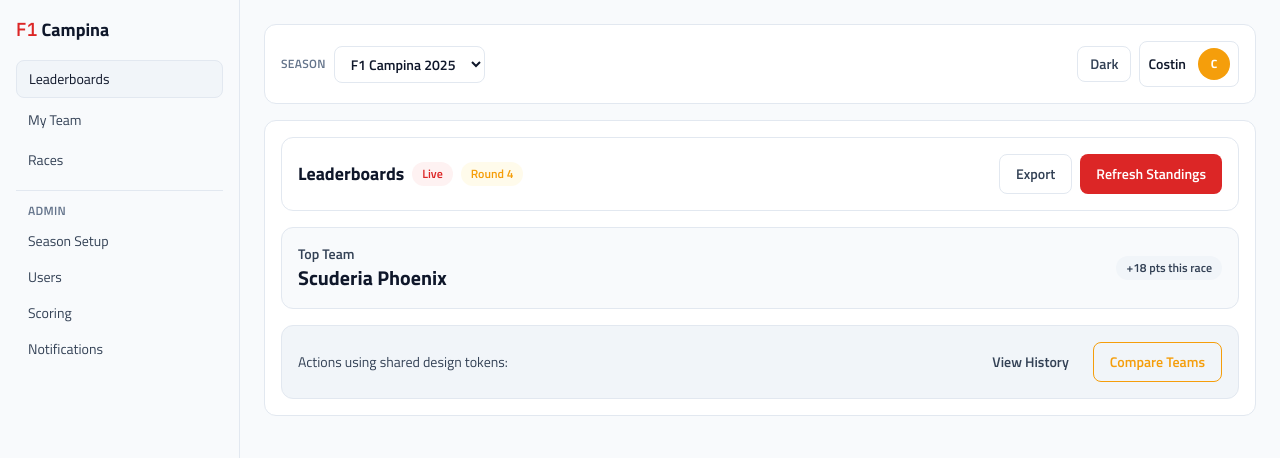
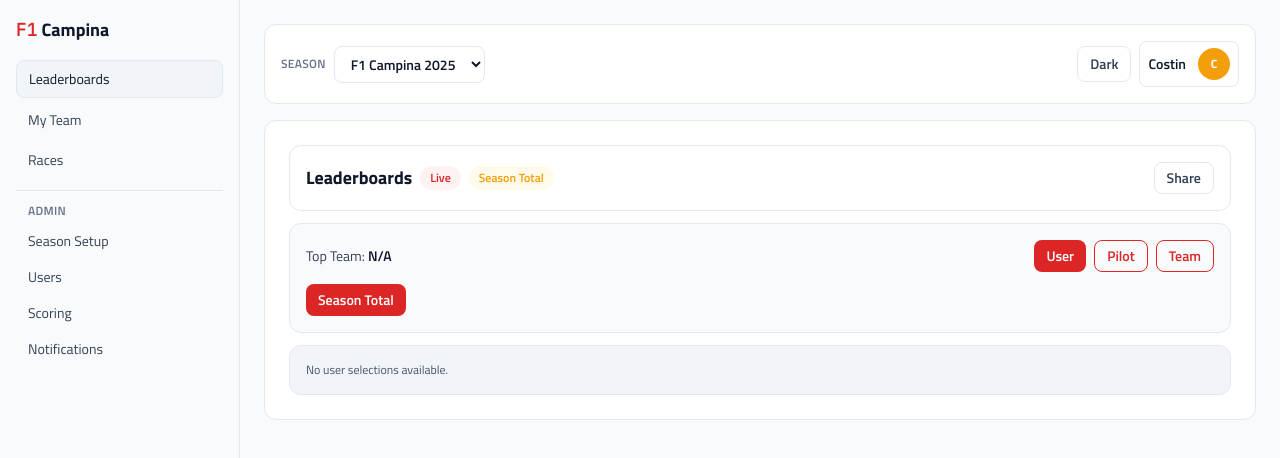
Before and after one commit to CostinIoana/F1-League, a React (Vite) app in the folder my-app/: page /leaderboards in a window 1280 px wide. Shown: the top 458 px of the page. Built offline with nearby package versions, Linux system fonts and the light colour scheme.

Commit message:
feat leaderboards tabs and scope filters
- add user/pilot/team leaderboard tabs

- add season total vs per-race scope selector

- add share to clipboard for standings

```diff
--- a/my-app/src/pages/LeaderboardsPage.tsx
+++ b/my-app/src/pages/LeaderboardsPage.tsx
@@ -1,49 +1,306 @@
+import { useMemo, useState } from "react";
 import { Badge } from "../components/ui/Badge";
 import { Button } from "../components/ui/Button";
 import { Surface } from "../components/ui/Surface";
+import { useSeasons } from "../seasons/useSeasons";
+import { useSession } from "../session/useSession";
+
+type LeaderboardTab = "users" | "pilots" | "teams";
+type StoredTeamSelection = {
+  selectedSlotIds?: string[];
+  locked?: boolean;
+};
+
+const TEAM_SELECTION_KEY_PREFIX = "f1league.teamSelection";
+const SEASON_TOTAL_SCOPE = "season-total";
+
+function getUserSelectionsFromStorage(seasonId: string) {
+  const users: Array<{ email: string; selectedSlotIds: string[]; locked: boolean }> = [];
+  for (let index = 0; index < localStorage.length; index += 1) {
+    const key = localStorage.key(index);
+    if (!key || !key.startsWith(`${TEAM_SELECTION_KEY_PREFIX}.${seasonId}.`)) {
+      continue;
+    }
+    const email = key.slice(`${TEAM_SELECTION_KEY_PREFIX}.${seasonId}.`.length);
+    const raw = localStorage.getItem(key);
+    if (!raw) {
+      continue;
+    }
+    try {
+      const parsed = JSON.parse(raw) as StoredTeamSelection;
+      const selectedSlotIds = Array.isArray(parsed.selectedSlotIds)
+        ? parsed.selectedSlotIds.filter((slotId): slotId is string => typeof slotId === "string")
+        : [];
+      users.push({ email, selectedSlotIds, locked: Boolean(parsed.locked) });
+    } catch {
+      // Ignore malformed entries.
+    }
+  }
+  return users;
+}
+
+function getPositionClass(position: number) {
+  if (position === 1) {
+    return "bg-amber-100 text-amber-700";
+  }
+  if (position === 2) {
+    return "bg-slate-200 text-slate-700";
+  }
+  if (position === 3) {
+    return "bg-orange-100 text-orange-700";
+  }
+  return "bg-[var(--color-neutral-100)] text-[var(--color-neutral-700)]";
+}
 
 export function LeaderboardsPage() {
+  const { session, loading } = useSession();
+  const { seasons } = useSeasons();
+  const [activeTab, setActiveTab] = useState<LeaderboardTab>("users");
+  const [scoreScope, setScoreScope] = useState<string>(SEASON_TOTAL_SCOPE);
+  const [shareMessage, setShareMessage] = useState<string | null>(null);
+
+  const selectedSeason = useMemo(() => {
+    if (!session) {
+      return null;
+    }
+    return seasons.find((season) => season.id === session.selectedSeasonId) ?? null;
+  }, [session, seasons]);
+
+  const pointsBySlot = useMemo(() => {
+    const result: Record<string, number> = {};
+    if (!selectedSeason) {
+      return result;
+    }
+    if (scoreScope === SEASON_TOTAL_SCOPE) {
+      selectedSeason.raceScores.forEach((raceScore) => {
+        raceScore.entries.forEach((entry) => {
+          result[entry.slotId] = (result[entry.slotId] ?? 0) + entry.points;
+        });
+      });
+      return result;
+    }
+
+    const raceScore = selectedSeason.raceScores.find((item) => item.raceId === scoreScope);
+    raceScore?.entries.forEach((entry) => {
+      result[entry.slotId] = entry.points;
+    });
+    return result;
+  }, [selectedSeason, scoreScope]);
+
+  const pilotStandings = useMemo(() => {
+    if (!selectedSeason) {
+      return [] as Array<{ slotId: string; pilotName: string; teamName: string; points: number }>;
+    }
+    return selectedSeason.teams
+      .flatMap((team) =>
+        team.pilots
+          .filter((pilot) => pilot.selectedForDraft)
+          .map((pilot) => ({
+            slotId: pilot.slotId,
+            pilotName: pilot.name,
+            teamName: team.name,
+            points: pointsBySlot[pilot.slotId] ?? 0,
+          }))
+      )
+      .sort((a, b) => b.points - a.points);
+  }, [selectedSeason, pointsBySlot]);
+
+  const teamStandings = useMemo(() => {
+    const pointsByTeam: Record<string, { teamName: string; points: number }> = {};
+    pilotStandings.forEach((pilot) => {
+      pointsByTeam[pilot.teamName] = {
+        teamName: pilot.teamName,
+        points: (pointsByTeam[pilot.teamName]?.points ?? 0) + pilot.points,
+      };
+    });
+    return Object.values(pointsByTeam).sort((a, b) => b.points - a.points);
+  }, [pilotStandings]);
+
+  const userStandings = useMemo(() => {
+    if (!selectedSeason) {
+      return [] as Array<{ email: string; points: number; locked: boolean }>;
+    }
+    return getUserSelectionsFromStorage(selectedSeason.id)
+      .map((userSelection) => ({
+        email: userSelection.email,
+        points: userSelection.selectedSlotIds.reduce(
+          (sum, slotId) => sum + (pointsBySlot[slotId] ?? 0),
+          0
+        ),
+        locked: userSelection.locked,
+      }))
+      .sort((a, b) => b.points - a.points);
+  }, [selectedSeason, pointsBySlot]);
+
+  const topTeam = teamStandings[0]?.teamName ?? "N/A";
+  const selectedRaceName =
+    scoreScope === SEASON_TOTAL_SCOPE
+      ? "Season Total"
+      : selectedSeason?.races.find((race) => race.id === scoreScope)?.name ?? "Race";
+
+  const shareText = useMemo(() => {
+    const headline = `F1 League Leaderboard - ${selectedSeason?.name ?? ""} ${selectedSeason?.year ?? ""} (${selectedRaceName})`;
+    const lines =
+      activeTab === "users"
+        ? userStandings.slice(0, 5).map((user, index) => `${index + 1}. ${user.email} - ${user.points} pts`)
+        : activeTab === "pilots"
+          ? pilotStandings.slice(0, 5).map((pilot, index) => `${index + 1}. ${pilot.pilotName} - ${pilot.points} pts`)
+          : teamStandings.slice(0, 5).map((team, index) => `${index + 1}. ${team.teamName} - ${team.points} pts`);
+    return [headline, ...lines].join("\n");
+  }, [selectedSeason, selectedRaceName, activeTab, userStandings, pilotStandings, teamStandings]);
+
+  const handleShare = async () => {
+    try {
+      await navigator.clipboard.writeText(shareText);
+      setShareMessage("Leaderboard copied to clipboard.");
+    } catch {
+      setShareMessage("Could not copy leaderboard.");
+    }
+  };
+
+  if (loading || !session) {
+    return <div className="p-6 text-sm text-[var(--color-neutral-700)]">Loading leaderboards...</div>;
+  }
+
+  if (!selectedSeason) {
+    return (
+      <div className="p-6 text-sm text-[var(--color-neutral-700)]">
+        No season selected.
+      </div>
+    );
+  }
+
   return (
-    <div className="grid gap-4">
+    <div className="space-y-3 p-2">
       <Surface>
         <div className="flex flex-wrap items-center justify-between gap-3">
           <div className="flex items-center gap-2">
             <h1 className="text-lg font-bold">Leaderboards</h1>
             <Badge tone="primary">Live</Badge>
-            <Badge tone="secondary">Round 4</Badge>
+            <Badge tone="secondary">{selectedRaceName}</Badge>
           </div>
           <div className="flex items-center gap-2">
-            <Button variant="outline" tone="neutral">
-              Export
+            <Button variant="outline" tone="neutral" size="sm" onClick={handleShare}>
+              Share
             </Button>
-            <Button tone="primary">Refresh Standings</Button>
           </div>
         </div>
+        {shareMessage && <div className="mt-2 text-xs text-[var(--color-neutral-600)]">{shareMessage}</div>}
       </Surface>
 
       <Surface tone="subtle">
-        <div className="flex items-center justify-between">
-          <div>
-            <p className="text-sm font-semibold text-[var(--color-neutral-700)]">Top Team</p>
-            <p className="text-xl font-bold">Scuderia Phoenix</p>
+        <div className="flex flex-wrap items-center justify-between gap-2">
+          <div className="text-sm text-[var(--color-neutral-700)]">
+            Top Team: <span className="font-semibold text-[var(--color-neutral-900)]">{topTeam}</span>
           </div>
-          <Badge tone="neutral">+18 pts this race</Badge>
+          <div className="flex flex-wrap gap-2">
+            <Button
+              type="button"
+              size="sm"
+              variant={activeTab === "users" ? "solid" : "outline"}
+              onClick={() => setActiveTab("users")}
+            >
+              User
+            </Button>
+            <Button
+              type="button"
+              size="sm"
+              variant={activeTab === "pilots" ? "solid" : "outline"}
+              onClick={() => setActiveTab("pilots")}
+            >
+              Pilot
+            </Button>
+            <Button
+              type="button"
+              size="sm"
+              variant={activeTab === "teams" ? "solid" : "outline"}
+              onClick={() => setActiveTab("teams")}
+            >
+              Team
+            </Button>
+          </div>
+        </div>
+
+        <div className="mt-3 flex flex-wrap gap-2">
+          <Button
+            type="button"
+            size="sm"
+            variant={scoreScope === SEASON_TOTAL_SCOPE ? "solid" : "outline"}
+            onClick={() => setScoreScope(SEASON_TOTAL_SCOPE)}
+          >
+            Season Total
+          </Button>
+          {selectedSeason.races.map((race) => (
+            <Button
+              key={race.id}
+              type="button"
+              size="sm"
+              variant={scoreScope === race.id ? "solid" : "outline"}
+              onClick={() => setScoreScope(race.id)}
+            >
+              {race.name}
+            </Button>
+          ))}
         </div>
       </Surface>
 
       <Surface tone="emphasis">
-        <div className="flex flex-wrap items-center justify-between gap-3">
-          <p className="text-sm text-[var(--color-neutral-700)]">
-            Actions using shared design tokens:
-          </p>
-          <div className="flex items-center gap-2">
-            <Button variant="ghost" tone="neutral">
-              View History
-            </Button>
-            <Button variant="outline" tone="secondary">
-              Compare Teams
-            </Button>
-          </div>
+        <div className="space-y-2">
+          {activeTab === "users" &&
+            (userStandings.length === 0 ? (
+              <div className="text-xs text-[var(--color-neutral-600)]">No user selections available.</div>
+            ) : (
+              userStandings.map((user, index) => (
+                <div
+                  key={user.email}
+                  className="flex items-center justify-between rounded-lg border border-[var(--color-neutral-200)] bg-[var(--color-surface)] px-3 py-2"
+                >
+                  <div className="flex items-center gap-2 text-sm text-[var(--color-neutral-800)]">
+                    <Badge className={getPositionClass(index + 1)}>{index + 1}</Badge>
+                    <span className="font-medium">{user.email}</span>
+                    {user.locked && <Badge tone="neutral">Locked</Badge>}
+                  </div>
+                  <div className="text-sm font-semibold">{user.points} pts</div>
+                </div>
+              ))
+            ))}
+
+          {activeTab === "pilots" &&
+            (pilotStandings.length === 0 ? (
+              <div className="text-xs text-[var(--color-neutral-600)]">No pilot standings available.</div>
+            ) : (
+              pilotStandings.map((pilot, index) => (
+                <div
+                  key={pilot.slotId}
+                  className="flex items-center justify-between rounded-lg border border-[var(--color-neutral-200)] bg-[var(--color-surface)] px-3 py-2"
+                >
+                  <div className="flex items-center gap-2 text-sm text-[var(--color-neutral-800)]">
+                    <Badge className={getPositionClass(index + 1)}>{index + 1}</Badge>
+                    <span className="font-medium">{pilot.pilotName}</span>
+                    <span className="text-xs text-[var(--color-neutral-500)]">({pilot.teamName})</span>
+                  </div>
+                  <div className="text-sm font-semibold">{pilot.points} pts</div>
+                </div>
+              ))
+            ))}
+
+          {activeTab === "teams" &&
+            (teamStandings.length === 0 ? (
+              <div className="text-xs text-[var(--color-neutral-600)]">No team standings available.</div>
+            ) : (
+              teamStandings.map((team, index) => (
+                <div
+                  key={team.teamName}
+                  className="flex items-center justify-between rounded-lg border border-[var(--color-neutral-200)] bg-[var(--color-surface)] px-3 py-2"
+                >
+                  <div className="flex items-center gap-2 text-sm text-[var(--color-neutral-800)]">
+                    <Badge className={getPositionClass(index + 1)}>{index + 1}</Badge>
+                    <span className="font-medium">{team.teamName}</span>
+                  </div>
+                  <div className="text-sm font-semibold">{team.points} pts</div>
+                </div>
+              ))
+            ))}
         </div>
       </Surface>
     </div>
```
